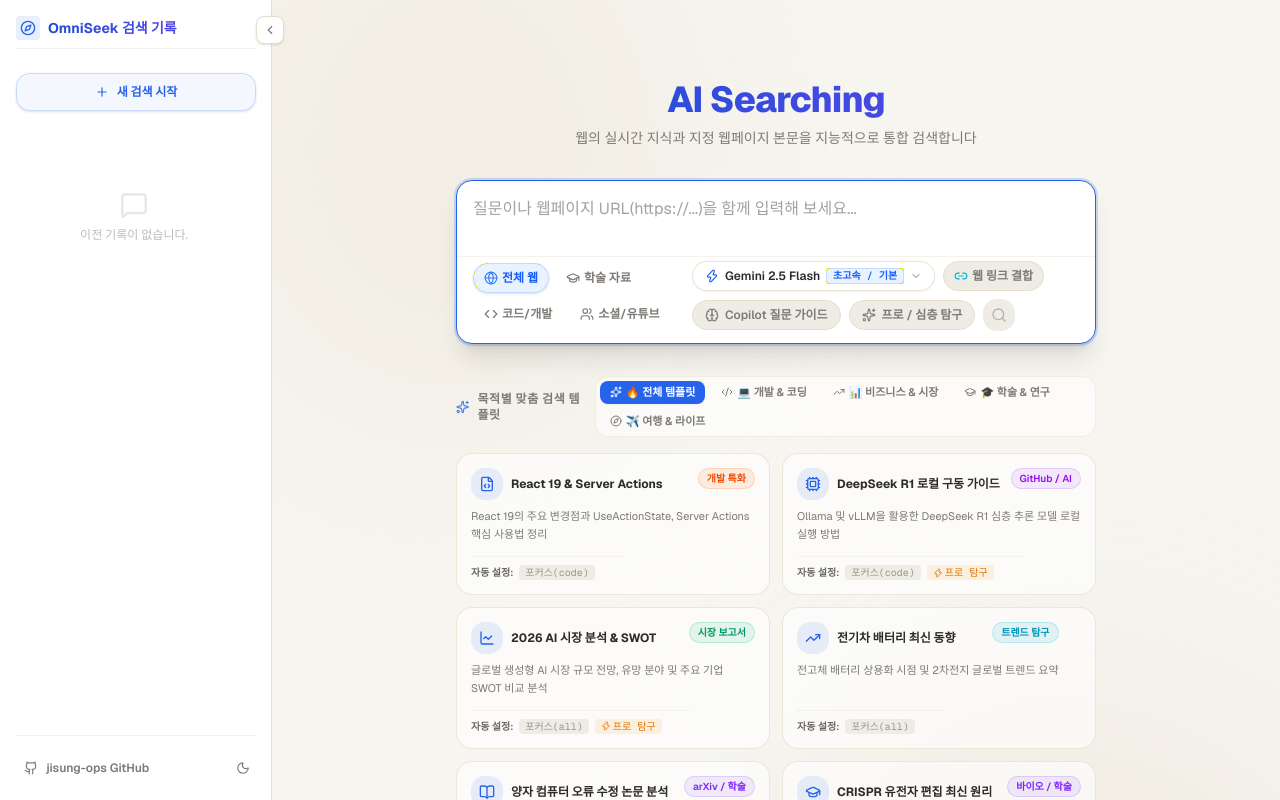
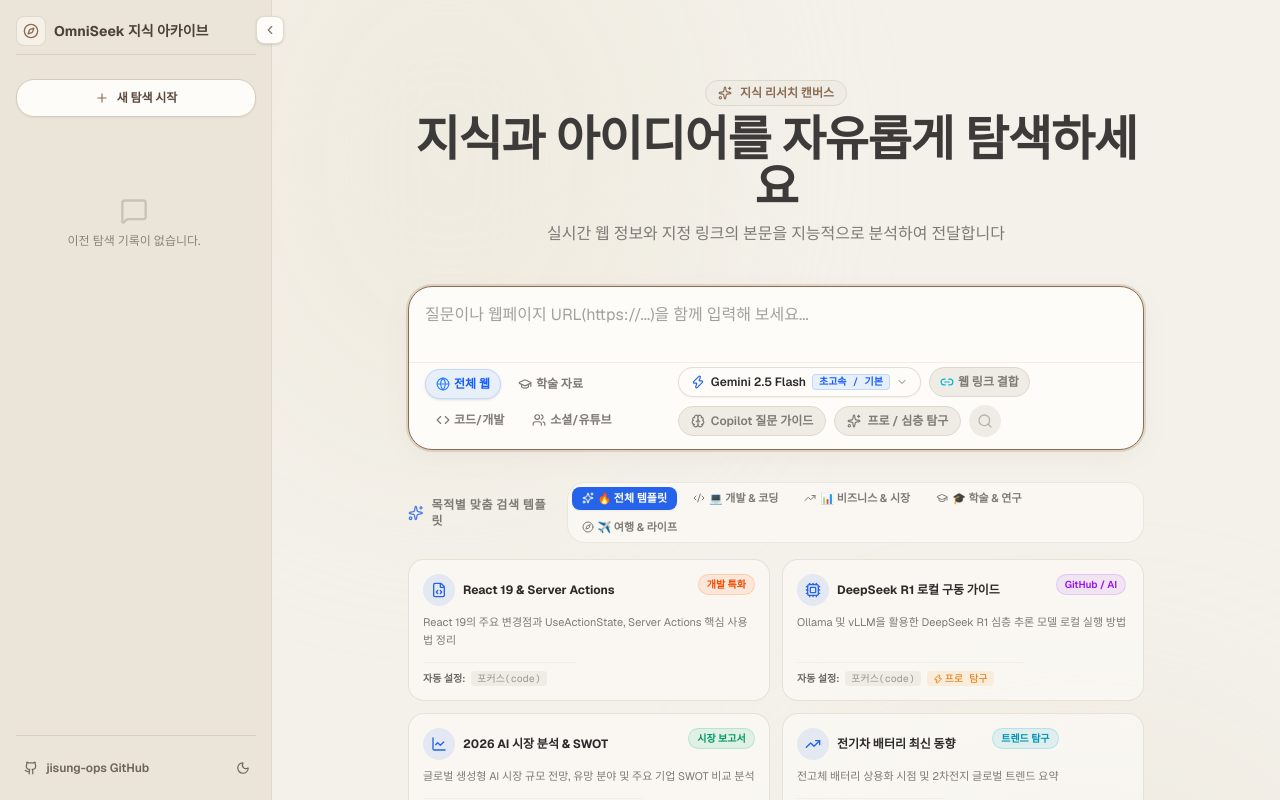
Before and after one commit to jisung-ops/ai_Searching, a Next.js app: page / in a window 1280 px wide. Shown: the top 800 px of the page. Built offline with nearby package versions, Linux system fonts and the light colour scheme.

Commit message:
디자인 리뉴얼: 3번 시안(웜 노션/크래프트)과 100% 일치하도록 사이드바 및 카드 레이아웃 대수술

```diff
--- a/src/app/globals.css
+++ b/src/app/globals.css
@@ -25,9 +25,10 @@
 }
 
 :root {
-  --background: #F7F5F0;
+  --background: #F4F1EA;
   --foreground: #2D2B2A;
-  --card: #FFFFFF;
+  --sidebar-bg: #EAE4D9;
+  --card: #FDFCF9;
   --card-foreground: #2D2B2A;
   --primary: #3D3B39;
   --primary-foreground: #FDFCF9;
@@ -37,8 +38,8 @@
   --muted-foreground: #7E7A75;
   --accent: #8C6D53;
   --accent-foreground: #FFFFFF;
-  --border: #E5DFC9;
-  --radius: 14px;
+  --border: #E0D8C8;
+  --radius: 18px;
 
   /* Default theme color mappings (Warm Craft Palette) */
   --theme-color: #8C6D53;
@@ -48,19 +49,20 @@
 }
 
 .dark {
-  --background: #1F1D1B;
+  --background: #1C1A18;
   --foreground: #F0ECE6;
-  --card: #2A2725;
+  --sidebar-bg: #252220;
+  --card: #282523;
   --card-foreground: #F0ECE6;
   --primary: #F0ECE6;
-  --primary-foreground: #1F1D1B;
+  --primary-foreground: #1C1A18;
   --secondary: #332F2C;
   --secondary-foreground: #F0ECE6;
   --muted: #332F2C;
   --muted-foreground: #A19B95;
   --accent: #D4A373;
-  --accent-foreground: #1F1D1B;
-  --border: #3A3633;
+  --accent-foreground: #1C1A18;
+  --border: #3D3936;
 
   /* Default theme color mappings in dark mode */
   --theme-color: #D4A373;
--- a/src/components/chat-interface.tsx
+++ b/src/components/chat-interface.tsx
@@ -1875,8 +1875,8 @@
                 )}
               </div>
 
-              {/* Message Content */}
-              <div className={`text-base leading-7 text-foreground ${isUser ? "font-bold text-xl md:text-2xl text-foreground tracking-tight py-1" : ""}`}>
+              {/* Message Content (Warm Craft Card Container) */}
+              <div className={`text-base leading-7 text-foreground ${isUser ? "font-bold text-xl md:text-2xl text-[#2D2B2A] dark:text-[#F0ECE6] tracking-tight py-2 px-1" : "p-6 rounded-[22px] border border-[#E0D8C8] dark:border-[#3D3936] bg-[#FDFCF9] dark:bg-[#282523] shadow-[0_4px_20px_-4px_rgba(140,109,83,0.06)]"}`}>
                 {isUser ? (
                   <h1 className="whitespace-pre-wrap leading-snug">
                     {message.parts
@@ -1889,7 +1889,7 @@
                     {/* AI streamed answer content with markdown rendering */}
                     <div
                       id={`answer-body-${message.id || index}`}
-                      className="prose prose-zinc dark:prose-invert max-w-none text-foreground/90 leading-7 scroll-mt-20"
+                      className="prose prose-stone dark:prose-invert max-w-none text-[#2D2B2A] dark:text-[#F0ECE6] leading-relaxed scroll-mt-20"
                     >
                       {message.parts && message.parts.length > 0 &&
                         message.parts.map((part, pIdx) => {
--- a/src/components/history-sidebar.tsx
+++ b/src/components/history-sidebar.tsx
@@ -184,40 +184,40 @@
         )}
       </AnimatePresence>
 
-      {/* 3. Desktop Collapsible Sidebar */}
+      {/* 3. Desktop Collapsible Sidebar (Warm Notion Craft Style) */}
       <motion.aside
         animate={{ width: isCollapsed ? 0 : 272, opacity: isCollapsed ? 0 : 1 }}
         transition={{ type: "spring", bounce: 0, duration: 0.35 }}
-        className="hidden md:flex flex-col shrink-0 h-screen bg-card border-r border-border relative overflow-hidden z-20"
+        className="hidden md:flex flex-col shrink-0 h-screen bg-[#EAE4D9] dark:bg-[#252220] border-r border-[#E0D8C8] dark:border-[#3D3936] relative overflow-hidden z-20"
       >
         <div className="w-68 p-4 h-full flex flex-col">
           {/* Header */}
-          <div className="flex items-center justify-between mb-6 pb-2 border-b border-border/40">
+          <div className="flex items-center justify-between mb-6 pb-2 border-b border-[#D8CFBF] dark:border-[#332F2C]">
             <div className="flex items-center gap-2">
-              <div className="p-1 rounded bg-theme/10 text-theme">
+              <div className="p-1.5 rounded-lg bg-[#F5F1E8] dark:bg-[#332F2C] text-[#8C6D53] dark:text-[#D4A373] border border-[#E0D8C8] dark:border-[#3D3936]">
                 <Compass className="w-4 h-4" />
               </div>
-              <span className="text-sm font-bold bg-gradient-to-r from-theme-from to-theme-to bg-clip-text text-transparent">
-                OmniSeek 검색 기록
+              <span className="text-sm font-bold text-[#4E4137] dark:text-[#E6DEC8]">
+                OmniSeek 지식 아카이브
               </span>
             </div>
           </div>
 
-          {/* New Search Button */}
+          {/* New Search Button (Warm Craft Pill Button) */}
           <button
             onClick={onNewSearch}
-            className="flex items-center justify-center gap-2 w-full py-2.5 px-4 mb-4 rounded-xl border border-theme/20 bg-theme/5 hover:bg-theme/10 text-theme text-xs font-bold transition-all duration-200 cursor-pointer shadow-sm hover:shadow"
+            className="flex items-center justify-center gap-2 w-full py-2.5 px-4 mb-4 rounded-xl border border-[#D5CBB8] dark:border-[#423E3A] bg-[#FDFCF9] dark:bg-[#2C2927] hover:bg-[#F7F3EA] dark:hover:bg-[#35312E] text-[#5C4A3E] dark:text-[#E6DEC8] text-xs font-bold transition-all duration-200 cursor-pointer shadow-xs hover:shadow-sm"
           >
-            <Plus className="w-3.5 h-3.5" />
-            <span>새 검색 시작</span>
+            <Plus className="w-3.5 h-3.5 text-[#8C6D53] dark:text-[#D4A373]" />
+            <span>새 탐색 시작</span>
           </button>
 
           {/* Sessions List */}
-          <div className="flex-1 overflow-y-auto space-y-1 pr-1">
+          <div className="flex-1 overflow-y-auto space-y-1.5 pr-1">
             {history.length === 0 ? (
-              <div className="text-center py-16 text-xs text-muted-foreground/50">
+              <div className="text-center py-16 text-xs text-[#8C8479] dark:text-[#9E968B]">
                 <MessageSquare className="w-7 h-7 mx-auto mb-2 opacity-35" />
-                <span>이전 기록이 없습니다.</span>
+                <span>이전 탐색 기록이 없습니다.</span>
               </div>
             ) : (
               history.map((session) => (
@@ -226,12 +226,12 @@
                   onClick={() => onSelectSession(session.id)}
                   className={`flex items-center justify-between group p-2.5 rounded-xl border cursor-pointer transition text-xs ${
                     currentSessionId === session.id
-                      ? "border-theme/30 bg-theme/5 text-theme font-semibold"
-                      : "border-transparent hover:bg-muted/70 text-foreground/80 hover:text-foreground"
+                      ? "border-[#C2B5A0] dark:border-[#524B45] bg-[#FDFCF9] dark:bg-[#2E2B28] text-[#4A3D33] dark:text-[#E6DEC8] font-bold shadow-xs"
+                      : "border-transparent hover:bg-[#F2ECE0]/70 dark:hover:bg-[#2D2A27] text-[#6E6458] dark:text-[#B5ACA0] hover:text-[#3D332B] dark:hover:text-[#F0ECE6]"
                   }`}
                 >
                   <div className="flex items-center gap-2 min-w-0 flex-1">
-                    <MessageSquare className="w-3.5 h-3.5 shrink-0 opacity-60" />
+                    <MessageSquare className="w-3.5 h-3.5 shrink-0 opacity-60 text-[#8C6D53] dark:text-[#D4A373]" />
                     <span className="truncate">{session.title}</span>
                   </div>
                   <button
@@ -239,7 +239,7 @@
                       e.stopPropagation();
                       onDeleteSession(session.id);
                     }}
-                    className="p-1 rounded-md text-muted-foreground hover:text-red-500 hover:bg-red-500/10 transition opacity-0 group-hover:opacity-100"
+                    className="p-1 rounded-md text-[#8C8479] hover:text-red-600 hover:bg-red-500/10 transition opacity-0 group-hover:opacity-100"
                     title="기록 삭제"
                   >
                     <Trash2 className="w-3 h-3" />
@@ -250,19 +250,19 @@
           </div>
 
           {/* Profile Section & Theme Toggle */}
-          <div className="mt-auto pt-4 border-t border-border/40 flex items-center justify-between">
+          <div className="mt-auto pt-4 border-t border-[#D8CFBF] dark:border-[#332F2C] flex items-center justify-between">
             <a
               href="https://github.com/jisung-ops"
               target="_blank"
               rel="noopener noreferrer"
-              className="flex items-center gap-2 p-2 rounded-lg hover:bg-muted text-xs text-muted-foreground hover:text-foreground transition"
+              className="flex items-center gap-2 p-2 rounded-lg hover:bg-[#F2ECE0] dark:hover:bg-[#2D2A27] text-xs text-[#6E6458] dark:text-[#B5ACA0] hover:text-[#3D332B] dark:hover:text-[#F0ECE6] transition"
             >
               <GithubIcon className="w-3.5 h-3.5" />
               <span className="font-semibold">jisung-ops GitHub</span>
             </a>
             <button
               onClick={toggleTheme}
-              className="p-1.5 rounded-lg hover:bg-muted text-muted-foreground hover:text-foreground transition cursor-pointer"
+              className="p-1.5 rounded-lg hover:bg-[#F2ECE0] dark:hover:bg-[#2D2A27] text-[#6E6458] dark:text-[#B5ACA0] transition cursor-pointer"
               title={theme === "light" ? "다크 모드로 전환" : "라이트 모드로 전환"}
               type="button"
             >
--- a/src/components/search-box.tsx
+++ b/src/components/search-box.tsx
@@ -165,21 +165,25 @@
   };
 
   return (
-    <div className="w-full max-w-2xl mx-auto px-4 flex flex-col items-center">
-      {/* Title / Brand Logo */}
-      <div className="text-center mb-8 space-y-2">
-        <h1 className="text-4xl font-extrabold tracking-tight bg-gradient-to-r from-theme-from to-theme-to bg-clip-text text-transparent">
-          AI Searching
+    <div className="w-full max-w-3xl mx-auto px-4 flex flex-col items-center">
+      {/* Title / Brand Logo (Warm Craft Editorial Style) */}
+      <div className="text-center mb-10 space-y-3">
+        <div className="inline-flex items-center gap-2 px-3 py-1 rounded-full bg-[#EFECE6] dark:bg-[#332F2C] border border-[#E0D8C8] dark:border-[#3D3936] text-xs font-semibold text-[#8C6D53] dark:text-[#D4A373] mb-2">
+          <Sparkles className="w-3.5 h-3.5" />
+          <span>지식 리서치 캔버스</span>
+        </div>
+        <h1 className="text-3xl md:text-5xl font-bold tracking-tight text-[#3D3B39] dark:text-[#F0ECE6] font-serif">
+          지식과 아이디어를 자유롭게 탐색하세요
         </h1>
-        <p className="text-sm text-muted-foreground">
-          웹의 실시간 지식과 지정 웹페이지 본문을 지능적으로 통합 검색합니다
+        <p className="text-sm md:text-base text-[#7E7A75] dark:text-[#A19B95] font-medium max-w-lg mx-auto">
+          실시간 웹 정보와 지정 링크의 본문을 지능적으로 분석하여 전달합니다
         </p>
       </div>
 
-      {/* Main Search Input Form */}
+      {/* Main Search Input Form (Warm Craft Rounded Card) */}
       <form
         onSubmit={handleSubmit}
-        className="w-full relative bg-card border border-border rounded-2xl shadow-xl transition-all duration-300 focus-within:ring-2 focus-within:ring-theme/20 focus-within:border-theme overflow-hidden"
+        className="w-full relative bg-[#FDFCF9] dark:bg-[#282523] border border-[#E0D8C8] dark:border-[#3D3936] rounded-[24px] shadow-[0_8px_30px_-4px_rgba(140,109,83,0.08)] transition-all duration-300 focus-within:ring-2 focus-within:ring-[#8C6D53]/20 focus-within:border-[#8C6D53] overflow-hidden"
       >
         {/* Detected URL Chips Display */}
         {detectedUrls.length > 0 && (
```
